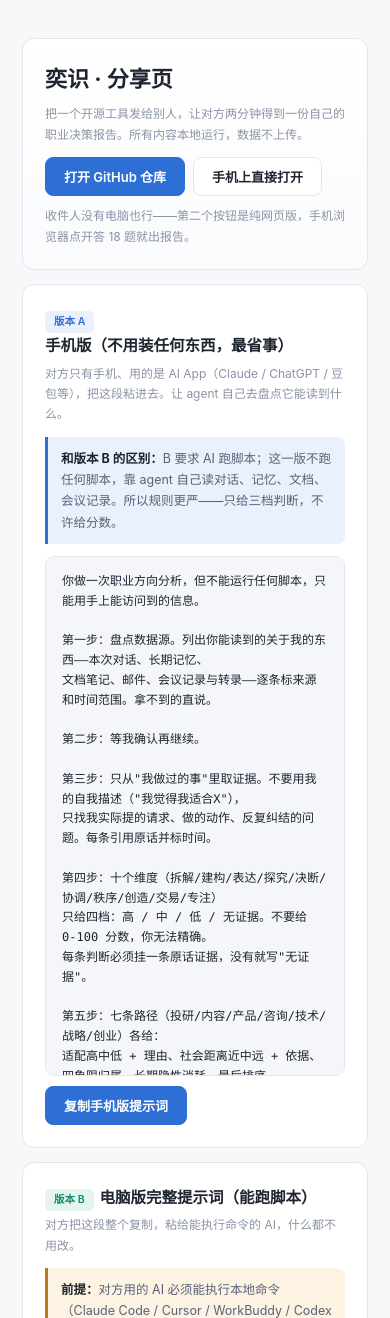
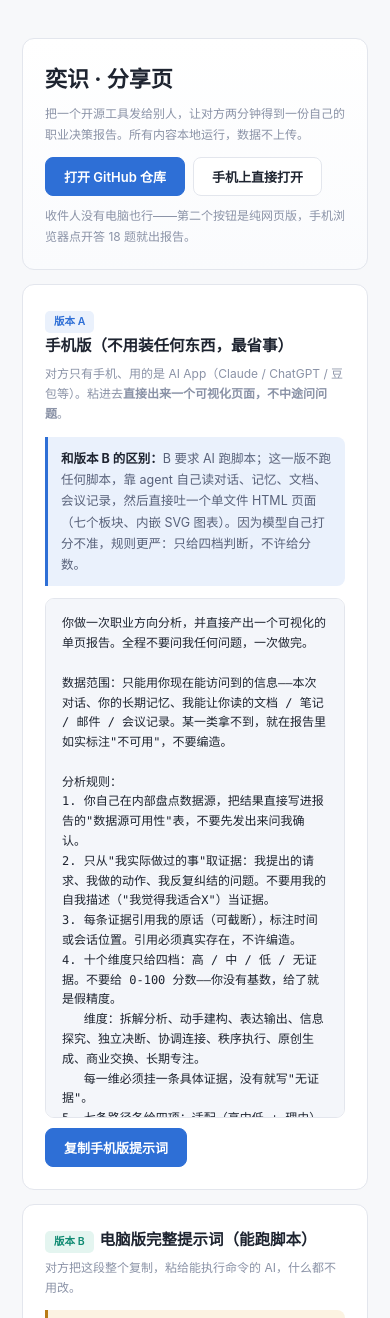
Before and after one commit to duanju9/yishi-skill, a plain HTML site: page share.html in a window 390 px wide. Shown: the top 1318 px of the page. Drawn offline with Linux system fonts and the light colour scheme.

Commit message:
提示词改为一次出页面：去掉确认步骤，强制单文件 HTML 输出
- 主提示词：删除等我确认，改为内部盘点、直接产出
- 输出物从 markdown 改为单文件 HTML：七板块、内嵌 SVG、移动端优先、指定配色
- 补充降级链：能写文件→直接写 html；不能→输出代码块；再不能→才退回 markdown
- 短版提示词同步；三处文案（README / share.html / mobile-prompt.md）保持一致
- 常见问题加一条只给表格没给页面的处理方式

```diff
--- a/share.html
+++ b/share.html
@@ -63,34 +63,43 @@ footer{text-align:center;font-size:11.5px;color:var(--ink3);padding:20px 0 0}
 
 <div class="card">
   <h2><span class="badge b1">版本 A</span>手机版（不用装任何东西，最省事）</h2>
-  <p class="small" style="margin-bottom:4px">对方只有手机、用的是 AI App（Claude / ChatGPT / 豆包等），把这段粘进去。让 agent 自己去盘点它能读到什么。</p>
-  <div class="note"><b>和版本 B 的区别：</b>B 要求 AI 跑脚本；这一版不跑任何脚本，靠 agent 自己读对话、记忆、文档、会议记录。所以规则更严——只给三档判断，不许给分数。</div>
-  <pre id="p4">你做一次职业方向分析，但不能运行任何脚本，只能用手上能访问到的信息。
+  <p class="small" style="margin-bottom:4px">对方只有手机、用的是 AI App（Claude / ChatGPT / 豆包等）。粘进去<b>直接出来一个可视化页面，不中途问问题</b>。</p>
+  <div class="note"><b>和版本 B 的区别：</b>B 要求 AI 跑脚本；这一版不跑任何脚本，靠 agent 自己读对话、记忆、文档、会议记录，然后直接吐一个单文件 HTML 页面（七个板块、内嵌 SVG 图表）。因为模型自己打分不准，规则更严：只给四档判断，不许给分数。</div>
+  <pre id="p4">你做一次职业方向分析，并直接产出一个可视化的单页报告。全程不要问我任何问题，一次做完。
 
-第一步：盘点数据源。列出你能读到的关于我的东西——本次对话、长期记忆、
-文档笔记、邮件、会议记录与转录——逐条标来源和时间范围。拿不到的直说。
+数据范围：只能用你现在能访问到的信息——本次对话、你的长期记忆、我能让你读的文档 / 笔记 / 邮件 / 会议记录。某一类拿不到，就在报告里如实标注"不可用"，不要编造。
 
-第二步：等我确认再继续。
+分析规则：
+1. 你自己在内部盘点数据源，把结果直接写进报告的"数据源可用性"表，不要先发出来问我确认。
+2. 只从"我实际做过的事"取证据：我提出的请求、我做的动作、我反复纠结的问题。不要用我的自我描述（"我觉得我适合X"）当证据。
+3. 每条证据引用我的原话（可截断），标注时间或会话位置。引用必须真实存在，不许编造。
+4. 十个维度只给四档：高 / 中 / 低 / 无证据。不要给 0-100 分数——你没有基数，给了就是假精度。
+   维度：拆解分析、动手建构、表达输出、信息探究、独立决断、协调连接、秩序执行、原创生成、商业交换、长期专注。
+   每一维必须挂一条具体证据，没有就写"无证据"。
+5. 七条路径各给四项：适配（高中低 + 理由）、社会距离（近中远 + 依据）、四象限归属、长期隐性消耗。
+   路径：产业研究投研、财经内容创作、产品经理、管理咨询、技术研发AI应用、战略商业分析、独立开发创业。
+6. 数据不足就在报告里明说，不要用漂亮话掩盖，也不要因此停下来问我。
 
-第三步：只从"我做过的事"里取证据。不要用我的自我描述（"我觉得我适合X"），
-只找我实际提的请求、做的动作、反复纠结的问题。每条引用原话并标时间。
+输出物：一个单文件 HTML 页面
+硬性要求：
+· 单文件，内嵌 CSS 与 SVG，不引用任何外部资源、无 CDN、无网络请求，双击就能打开
+· 移动端优先：宽度自适应，正文字号不小于 13px，卡片式布局，点击区留足
+· 浅色主题：页面底色 #F7F8FA，卡片 #FFFFFF，主色 #2E6FD6，正向 #0F8A72，警示 #B87B15，反向 #C0392B
+· 顶部固定七节锚点导航；七个板块顺序固定：
+  一 证据轴：数据源可用性表 + 增益/损耗清单，每条带原话引用
+  二 底色轴：十维雷达图（SVG 手绘）+ 明细表，四档用颜色区分
+  三 岗位排序：七条横向条形图，每条可展开看适配理由与隐性消耗
+  四 四象限：SVG 散点图，横轴社会距离、纵轴适配，四角标出象限名，点上标岗位名
+  五 历史人物：2-3 位，卡片式，每位写清当时的约束、放弃了什么、守住了什么、代价是什么
+  六 书籍：现在读 3 本、现在不必读 2 本，各附一句"为什么是现在"
+  七 校准：我的焦虑、滤镜（对岗位的浪漫想象）、抗压能力会如何影响上面结论
+· 页面底部固定一行：数据来源、样本量、置信度、生成时间
+· 报告里不许出现"我建议你选择某条路"这类替我决定的话
 
-第四步：十个维度（拆解/建构/表达/探究/决断/协调/秩序/创造/交易/专注）
-只给四档：高 / 中 / 低 / 无证据。不要给 0-100 分数，你无法精确。
-每条判断必须挂一条原话证据，没有就写"无证据"。
-
-第五步：七条路径（投研/内容/产品/咨询/技术/战略/创业）各给：
-适配高中低 + 理由、社会距离近中远 + 依据、四象限归属、长期隐性消耗。最后排序。
-
-第六步：按七节输出——①证据 ②底色 ③岗位排序 ④四象限（文字说明，不画图）
-⑤历史人物（比决策结构，每位写"不能类比之处"）⑥书籍（现在读3本+现在别读2本）
-⑦校准（我的焦虑/滤镜/抗压怎么影响结论）
-
-硬性规则：
-· 任何结论必须能指回具体证据，指不回去的删掉
-· 不许编造我说过的话
-· 数据不足就明说"样本不足"，不要用漂亮话掩盖
-· 只回答"合不合手、够不够得着"，不回答"我该选哪个"</pre>
+交付方式：
+· 你能写文件就直接写成 .html 并告诉我路径
+· 你不能写文件就输出完整 HTML 代码块，我自己存成 .html 打开
+· 如果你连 HTML 都无法输出，才退回用 markdown 按同样七节写，并在开头注明"当前环境不支持 HTML 输出"</pre>
   <div class="row"><button class="btn primary" onclick="cp(this,'p4')">复制手机版提示词</button><span class="small" id="t4"></span></div>
 </div>
 
```
Also changed, not shown: 2 other files.
